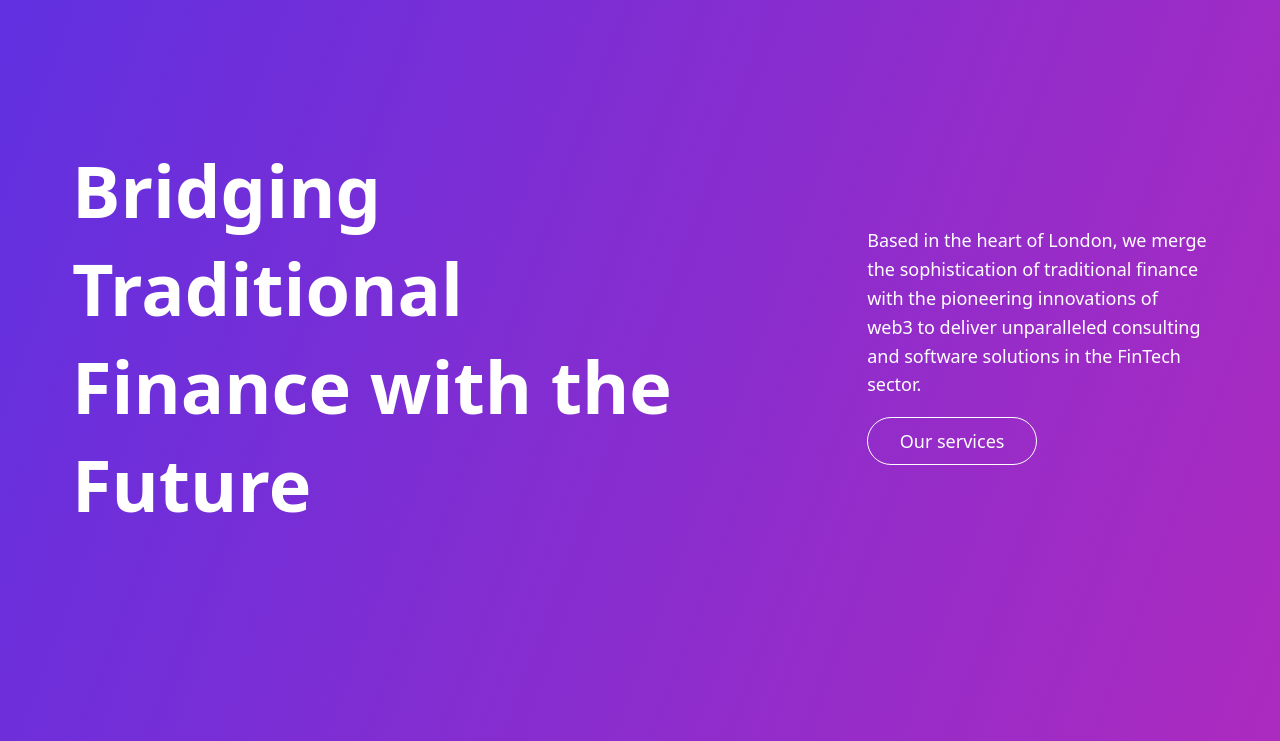
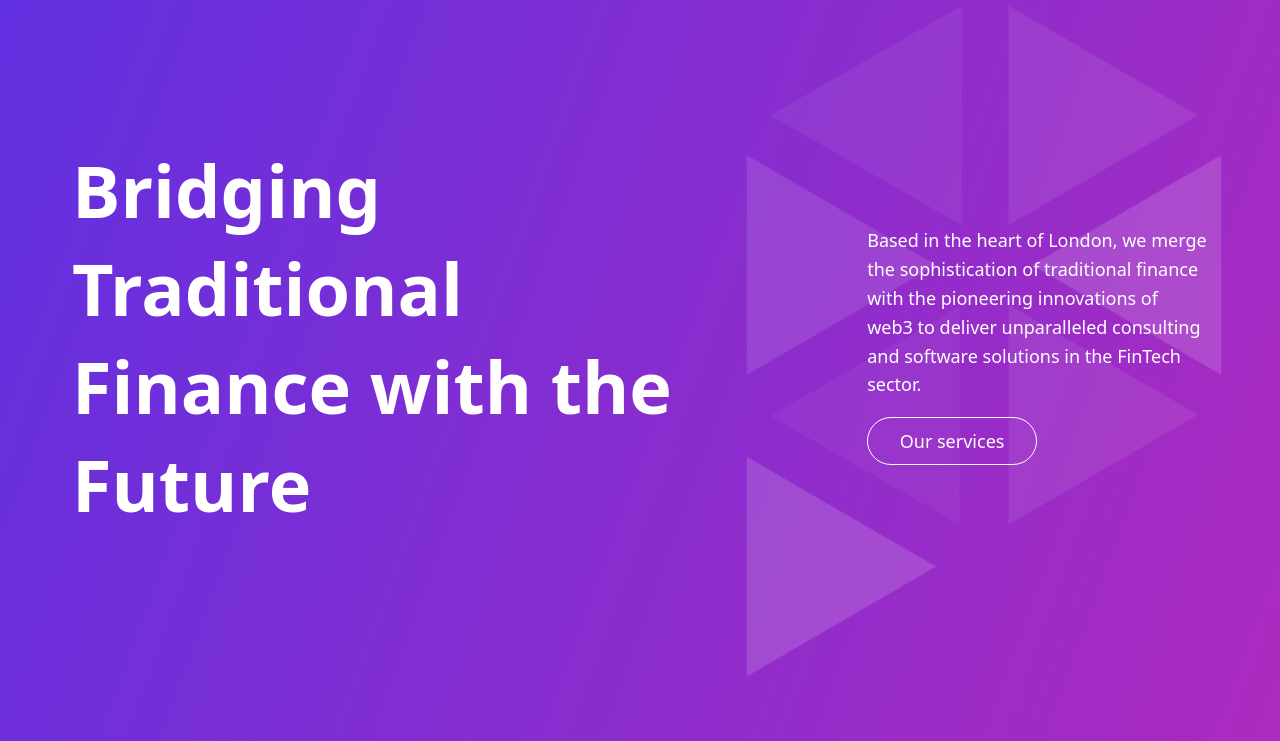
Before and after one commit to Pi-Finance-UK-LTD/website, an Astro site: page / in a window 1280 px wide. Shown: the part 59-800 px from the top of the page. Built offline with nearby package versions, Linux system fonts and the light colour scheme; Astro itself is replaced by a stand-in of ours.

Commit message:
animated fluff

```diff
--- a/src/pages/index.astro
+++ b/src/pages/index.astro
@@ -13,6 +13,108 @@ import Button from '../components/Button.astro'
   <main>
     <Header />
     <section class="hero-section">
+      <!--?xml version="1.0" encoding="UTF-8" standalone="no"?-->
+      <svg
+        class="animation"
+        preserveAspectRatio="xMidYMid meet"
+        data-bbox="0 0 560 792"
+        viewBox="0 0 560 792"
+        height="792"
+        width="560"
+        data-type="ugc"
+        role="presentation"
+        aria-hidden="true"
+        aria-label=""
+        version="1.1"
+        id="svg27"
+        xmlns="http://www.w3.org/2000/svg"
+      >
+        <defs id="defs31"></defs>
+        <sodipodi:namedview
+          id="namedview29"
+          pagecolor="#ffffff"
+          bordercolor="#000000"
+          borderopacity="0.25"
+          inkscape:showpageshadow="2"
+          inkscape:pageopacity="0.0"
+          inkscape:pagecheckerboard="0"
+          inkscape:deskcolor="#d1d1d1"
+          showgrid="false"
+          inkscape:zoom="0.2979798"
+          inkscape:cx="231.55932"
+          inkscape:cy="396"
+          inkscape:window-width="1309"
+          inkscape:window-height="890"
+          inkscape:window-x="387"
+          inkscape:window-y="1232"
+          inkscape:window-maximized="0"
+          inkscape:current-layer="svg27"></sodipodi:namedview>
+        <g id="g880" transform="translate(-5.788127,16.542816)">
+          <g
+            id="g25"
+            transform="matrix(1.3675084,0,0,1.3675084,-114.20808,-80.426318)"
+          >
+            <g>
+              <path
+                fill="#ffffff"
+                d="m 448.906,171.342 -69.231,40.167 -69.227,40.171 V 91 l 69.227,40.171 z"
+                clip-rule="evenodd"
+                fill-rule="evenodd"
+                id="path4"></path>
+            </g>
+            <path
+              fill="#ffffff"
+              d="m 136.094,171.342 70.085,40.167 70.082,40.171 V 91 l -70.082,40.171 z"
+              clip-rule="evenodd"
+              fill-rule="evenodd"
+              id="path6"></path>
+            <path
+              fill="#ffffff"
+              d="m 119.004,200.399 -0.004,80.342 0.004,80.338 69.227,-40.167 69.227,-40.171 -69.227,-40.171 z"
+              clip-rule="evenodd"
+              fill-rule="evenodd"
+              id="path8"></path>
+            <path
+              fill="#ffffff"
+              d="m 136.094,390.995 69.229,39.739 69.229,39.744 V 311.507 l -69.229,39.744 z"
+              clip-rule="evenodd"
+              fill-rule="evenodd"
+              id="path10"></path>
+            <path
+              fill="#ffffff"
+              d="M 466,361.079 396.771,320.911 327.542,280.739 396.771,240.567 466,200.399 Z"
+              clip-rule="evenodd"
+              fill-rule="evenodd"
+              id="path12"></path>
+            <path
+              fill="#ffffff"
+              d="m 448.906,390.14 -69.231,-40.171 -69.227,-40.171 v 160.68 l 69.227,-40.171 z"
+              clip-rule="evenodd"
+              fill-rule="evenodd"
+              id="path14"></path>
+            <path
+              fill="#ffffff"
+              d="M 257.458,501.246 188.227,461.074 119,420.906 v 160.68 l 69.227,-40.168 z"
+              clip-rule="evenodd"
+              fill-rule="evenodd"
+              id="path16"></path>
+            <defs fill="none" id="defs23">
+              <linearGradient
+                gradientUnits="userSpaceOnUse"
+                y2="692"
+                x2="280"
+                y1="0"
+                x1="280"
+                id="48a800b5-a3a7-4135-ba5b-0d978466453a_comp-l0kuq0fs_r_comp-kyqzcblf"
+              >
+                <stop stop-color="#8893E8" id="stop18"></stop>
+                <stop stop-color="#9E8DE6" offset="1" id="stop20"></stop>
+              </linearGradient>
+            </defs>
+          </g>
+        </g>
+      </svg>
+
       <Card bgColor="transparent" class="hero-card" invertColor>
         <div class="hero">
           <h1 class="hero-heading">
@@ -146,6 +248,47 @@ import Button from '../components/Button.astro'
     min-height: 100vh;
     display: flex;
     align-items: center;
+    position: relative;
+    overflow: hidden;
+  }
+
+  @keyframes hero {
+    0% {
+      opacity: 0.15;
+    }
+    50% {
+      opacity: 0.05;
+    }
+    100% {
+      opacity: 0.15;
+    }
+  }
+
+  .hero-section .animation {
+    position: absolute;
+    left: 55%;
+  }
+  .hero-section .animation path {
+    opacity: 0.15;
+    animation: hero 10s ease alternate infinite;
+  }
+  .hero-section .animation path:nth-child(2) {
+    animation-delay: 3s;
+  }
+  .hero-section .animation path:nth-child(3) {
+    animation-delay: 5s;
+  }
+  .hero-section .animation path:nth-child(4) {
+    animation-delay: 1s;
+  }
+  .hero-section .animation path:nth-child(5) {
+    animation-delay: 8s;
+  }
+  .hero-section .animation path:nth-child(6) {
+    animation-delay: 4s;
+  }
+  .hero-section .animation path:nth-child(7) {
+    animation-delay: 6s;
   }
   .hero-card {
     padding-top: 1.5rem;
```
